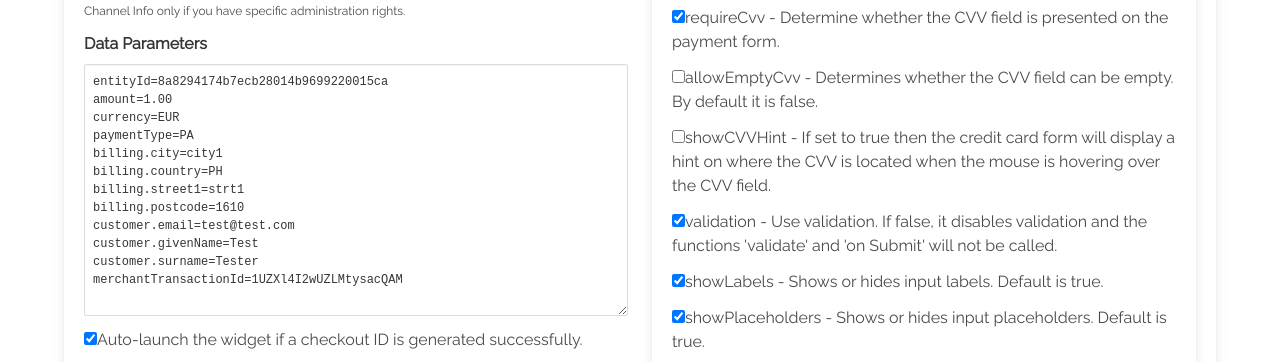
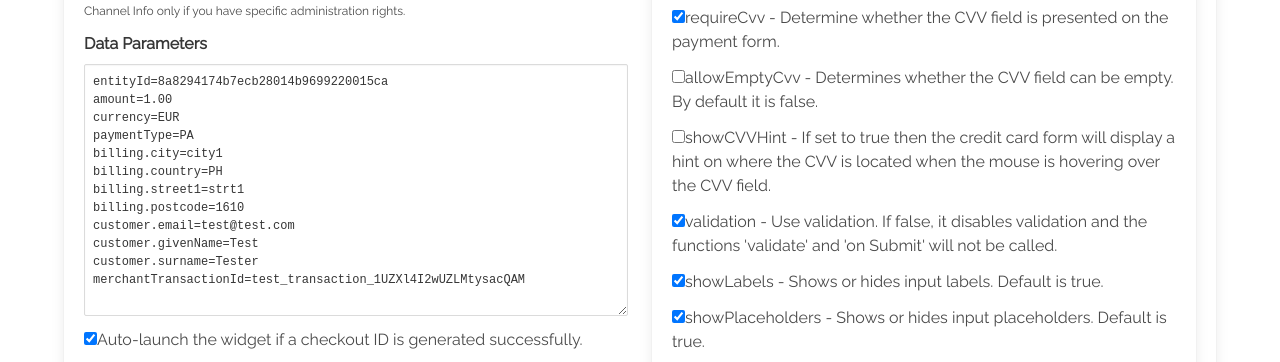
Before and after one commit to veib6247/oppwa-v2, a Vue app: page / in a window 1280 px wide. Shown: the part 541-903 px from the top of the page. Built offline with nearby package versions, Linux system fonts and the light colour scheme; a web font is replaced by a local one.

Commit message:
optimization

```diff
--- a/src/views/CopyandPay.vue
+++ b/src/views/CopyandPay.vue
@@ -79,8 +79,10 @@ export default {
   methods: {
     generateTransactionId() {
       let trxId = nanoid();
-      console.info(`Generated Transaction ID: ${trxId}`);
-      this.request.defaultParameters.push(`merchantTransactionId=${trxId}`);
+      console.info(`Generated Transaction ID: test_transaction_${trxId}`);
+      this.request.defaultParameters.push(
+        `merchantTransactionId=test_transaction_${trxId}`
+      );
     },
 
     generateCheckoutId() {
@@ -90,13 +92,15 @@ export default {
       console.log(`URL string parameters: ${this.processedURLParameters}`);
       console.log(`CopyandPay PHP script path: ${copyAndPayScriptPath}`);
 
+      // check with autolaunch is enabled
       if (this.autoLaunchWidget) this.launchWidget();
     },
 
     launchWidget() {
+      // apply customizations to the wpwlOptions object
       wpwlOptions.style = this.selectedStyle;
       wpwlOptions = this.wpwlOptions;
-      console.log("Widget customizations applied: ", wpwlOptions);
+      console.info("Widget customizations applied: ", wpwlOptions);
     },
   },
 
```
